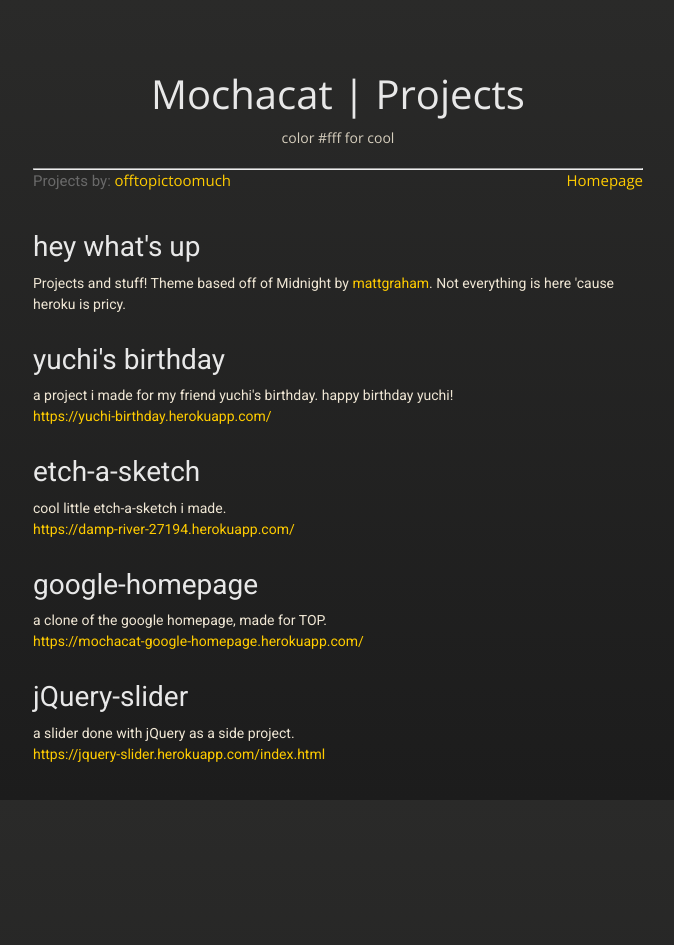
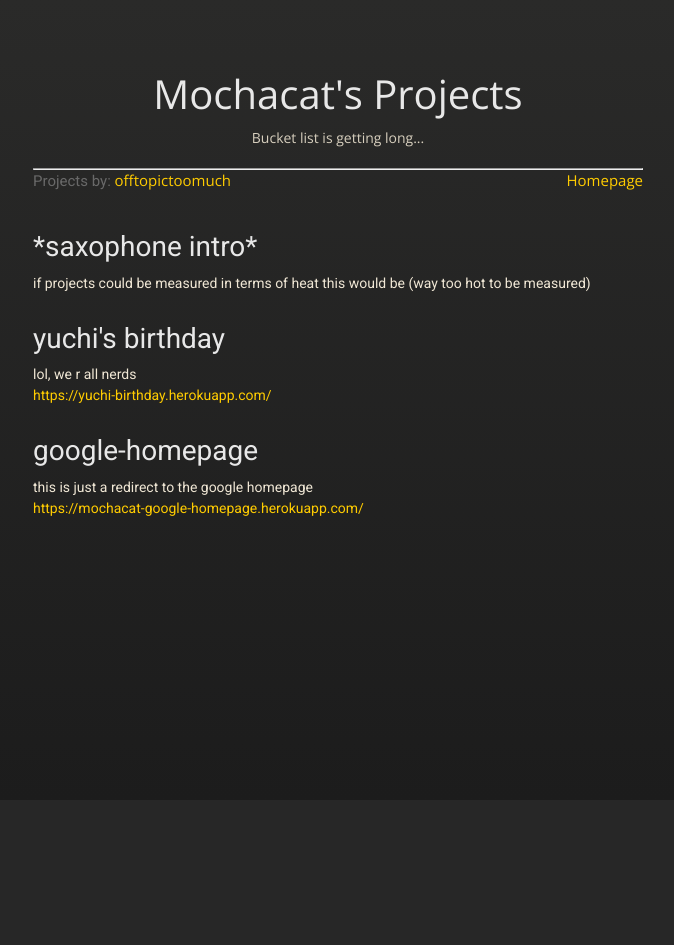
Before and after one commit to offtopictoomuch/offtopictoomuch.github.io, a PHP site: page /projects.html in a window 1280 px wide. Shown: the whole page, without its empty margins (302-976 px from the left). After the commit the page ends 516 px from the top, so only its background shows below. Run offline with PHP 8.4, Linux system fonts and the light colour scheme.

Commit message:
updated descriptions and removed bad projects

```diff
--- a/projects.html
+++ b/projects.html
@@ -16,8 +16,8 @@
 		<div class="wrapper">
 			<section>
 				<div id="title">
-					<h1>Mochacat | Projects</h1>
-					<p>color #fff for cool</p>
+					<h1>Mochacat's Projects</h1>
+					<p>Bucket list is getting long...</p>
 					<hr>
 
 					<span class="top left">
@@ -30,36 +30,24 @@
 				</div>
 				<section>
 
-					<h1>hey what's up</h1>
+					<h1>*saxophone intro*</h1>
 					<p>
-						Projects and stuff! Theme based off of Midnight by <a href="http://twitter.com/#!/michigangraham">mattgraham</a>. Not everything is here 'cause heroku is pricy.
+						if projects could be measured in terms of heat this would be (way too hot to be measured)
 					</p>
 
 					<h1>yuchi's birthday</h1>
 					<p>
-						a project i made for my friend yuchi's birthday. happy birthday yuchi! <br>
+						lol, we r all nerds<br>
 						<a href="https://yuchi-birthday.herokuapp.com/">https://yuchi-birthday.herokuapp.com/</a>
-					</p>
-
-					<h1>etch-a-sketch</h1>
-					<p>
-						cool little etch-a-sketch i made. <br>
-						<a href="https://damp-river-27194.herokuapp.com/">https://damp-river-27194.herokuapp.com/</a>
 					</p>
 
 					<h1>google-homepage</h1>
 					<p>
-						a clone of the google homepage, made for TOP. <br>
+						this is just a redirect to the google homepage<br>
 						<a href="https://mochacat-google-homepage.herokuapp.com/">https://mochacat-google-homepage.herokuapp.com/</a>
 					</p>
 
-					<h1>jQuery-slider</h1>
-					<p>
-						a slider done with jQuery as a side project. <br>
-						<a href='https://jquery-slider.herokuapp.com/index.html'>
-							https://jquery-slider.herokuapp.com/index.html
-						</a>
-					</p>
+
 
 
 
```
Also changed, not shown: stylesheets/stylesheet.css (+27 -0 lines), index.html (line endings or trailing spaces), stylesheets/clouds.css (line endings or trailing spaces), stylesheets/midnight.css (line endings or trailing spaces), 1 other file.
